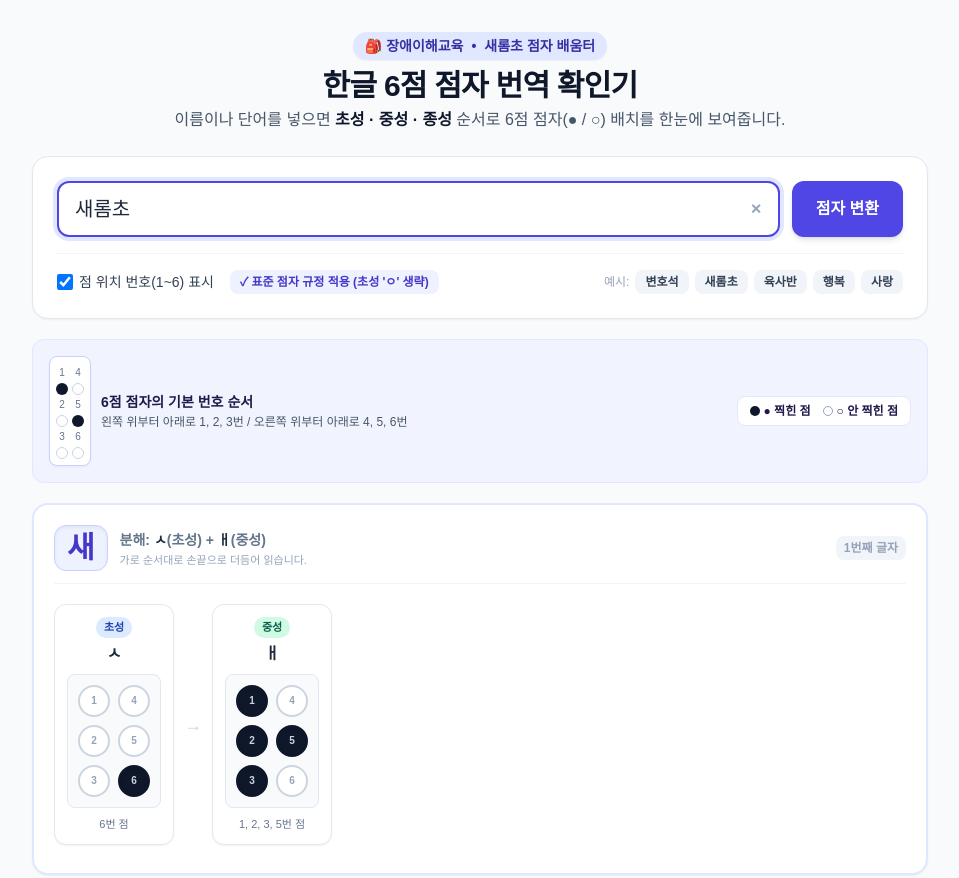
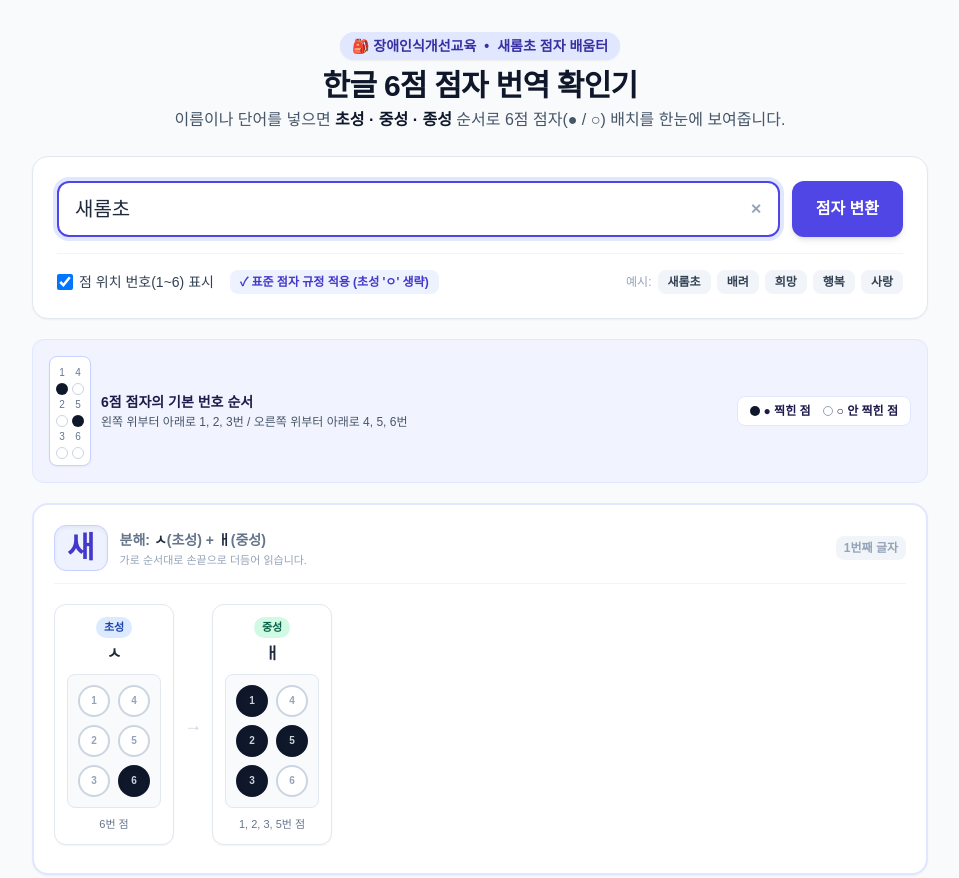
Before and after one commit to WillBHS/braillestudy26, a plain HTML site: page index.html in a window 1280 px wide. Shown: the top 878 px of the page, without its empty margins (160-1119 px from the left). Drawn offline with nearby package versions, Linux system fonts and the light colour scheme; a web font is replaced by a local one.

Commit message:
Update index.html

```diff
--- a/index.html
+++ b/index.html
@@ -30,7 +30,7 @@
   <!-- 상단 헤더 영역 -->
   <header class="w-full max-w-4xl text-center mb-6">
     <div class="inline-flex items-center gap-2 bg-indigo-100 text-indigo-800 px-3 py-1 rounded-full text-sm font-semibold mb-2 shadow-sm">
-      <span>🎒 장애이해교육</span>
+      <span>🎒 장애인식개선교육</span>
       <span>•</span>
       <span>새롬초 점자 배움터</span>
     </div>
@@ -86,9 +86,9 @@
         <!-- 자주 쓰는 예시 단어 칩 -->
         <div class="flex items-center gap-1.5 flex-wrap">
           <span class="text-slate-400 text-xs">예시:</span>
-          <button class="sample-chip px-2.5 py-1 bg-slate-100 hover:bg-slate-200 rounded-lg text-slate-700 text-xs font-semibold transition-colors" data-word="변호석">변호석</button>
           <button class="sample-chip px-2.5 py-1 bg-slate-100 hover:bg-slate-200 rounded-lg text-slate-700 text-xs font-semibold transition-colors" data-word="새롬초">새롬초</button>
-          <button class="sample-chip px-2.5 py-1 bg-slate-100 hover:bg-slate-200 rounded-lg text-slate-700 text-xs font-semibold transition-colors" data-word="육사반">육사반</button>
+          <button class="sample-chip px-2.5 py-1 bg-slate-100 hover:bg-slate-200 rounded-lg text-slate-700 text-xs font-semibold transition-colors" data-word="배려">배려</button>
+          <button class="sample-chip px-2.5 py-1 bg-slate-100 hover:bg-slate-200 rounded-lg text-slate-700 text-xs font-semibold transition-colors" data-word="희망">희망</button>
           <button class="sample-chip px-2.5 py-1 bg-slate-100 hover:bg-slate-200 rounded-lg text-slate-700 text-xs font-semibold transition-colors" data-word="행복">행복</button>
           <button class="sample-chip px-2.5 py-1 bg-slate-100 hover:bg-slate-200 rounded-lg text-slate-700 text-xs font-semibold transition-colors" data-word="사랑">사랑</button>
         </div>
```
